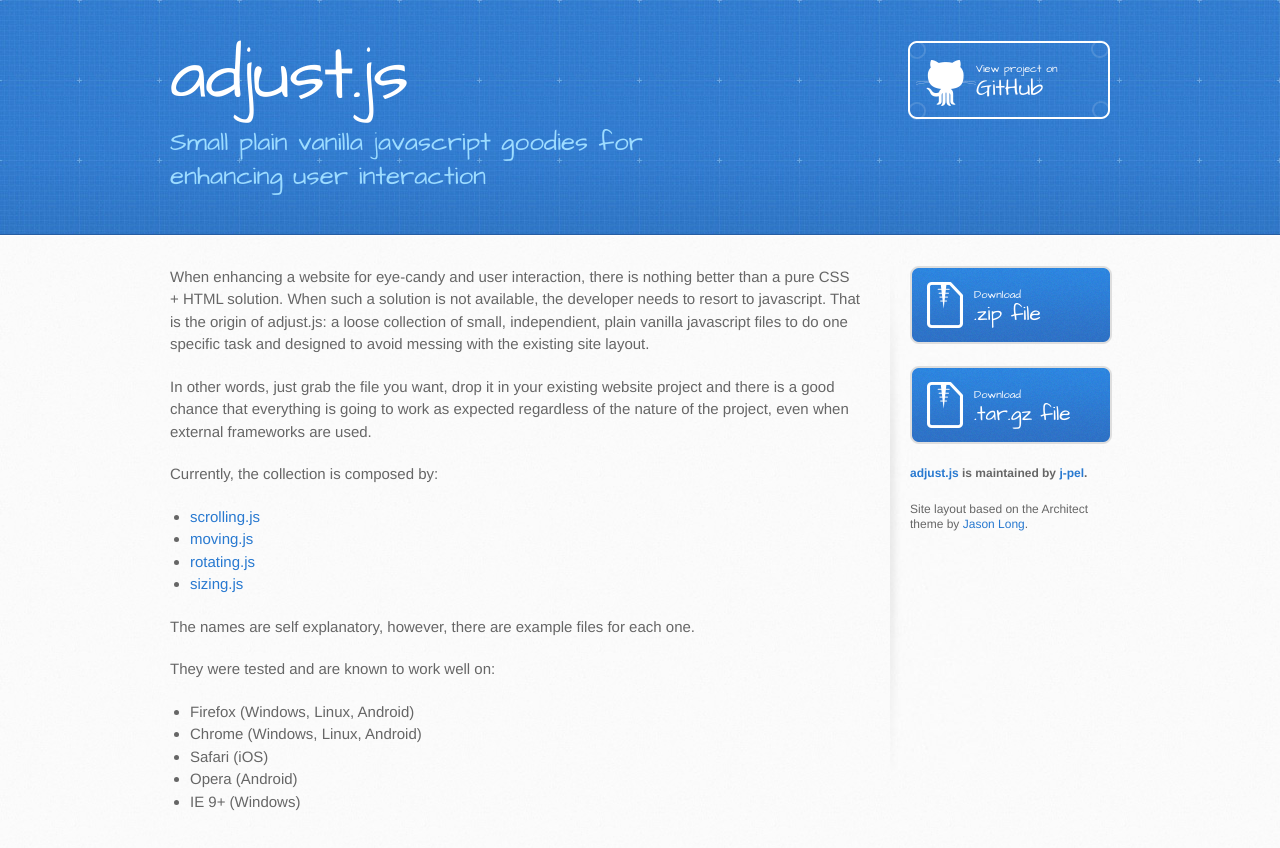
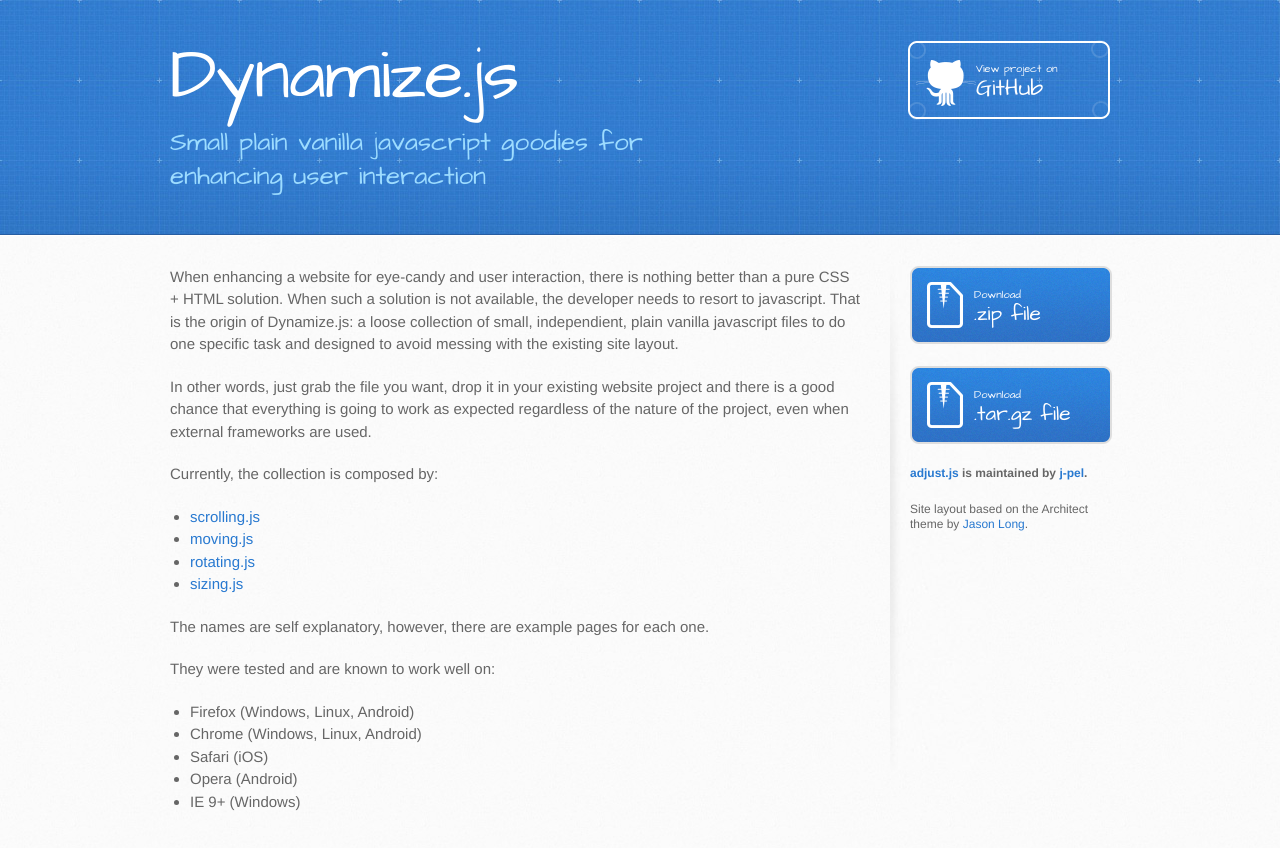
Before and after one commit to j-pel/dynamize, a plain HTML site: page index.html in a window 1280 px wide. Drawn offline with Linux system fonts and the light colour scheme.

Commit message:
Update index.html

```diff
--- a/index.html
+++ b/index.html
@@ -13,13 +13,13 @@
     <script src="//html5shiv.googlecode.com/svn/trunk/html5.js"></script>
     <![endif]-->
 
-    <title>adjust.js by j-pel</title>
+    <title>Dynamize.js by j-pel</title>
   </head>
 
   <body>
     <header>
       <div class="inner">
-        <h1>adjust.js</h1>
+        <h1>Dynamize.js</h1>
         <h2>Small plain vanilla javascript goodies for enhancing user interaction</h2>
         <a href="https://github.com/j-pel/adjustjs" class="button"><small>View project on</small> GitHub</a>
       </div>
@@ -29,7 +29,7 @@
       <div class="inner clearfix">
         <section id="main-content">
 
-<p>When enhancing a website for eye-candy and user interaction, there is nothing better than a pure CSS + HTML solution. When such a solution is not available, the developer needs to resort to javascript. That is the origin of adjust.js: a loose collection of small, independient, plain vanilla javascript files to do one specific task and designed to avoid messing with the existing site layout.</p>
+<p>When enhancing a website for eye-candy and user interaction, there is nothing better than a pure CSS + HTML solution. When such a solution is not available, the developer needs to resort to javascript. That is the origin of Dynamize.js: a loose collection of small, independient, plain vanilla javascript files to do one specific task and designed to avoid messing with the existing site layout.</p>
 
 <p>In other words, just grab the file you want, drop it in your existing website project and there is a good chance that everything is going to work as expected regardless of the nature of the project, even when external frameworks are used.</p>
 
@@ -42,7 +42,7 @@
 <li><a href="sizing.html">sizing.js</a></li>
 </ul>
 
-<p>The names are self explanatory, however, there are example files for each one.</p>
+<p>The names are self explanatory, however, there are example pages for each one.</p>
 
 <p>They were tested and are known to work well on:</p>
 
@@ -56,16 +56,16 @@
         </section>
 
         <aside id="sidebar">
-          <a href="https://github.com/j-pel/adjustjs/zipball/master" class="button">
+          <a href="https://github.com/j-pel/dynamize/zipball/master" class="button">
             <small>Download</small>
             .zip file
           </a>
-          <a href="https://github.com/j-pel/adjustjs/tarball/master" class="button">
+          <a href="https://github.com/j-pel/dynamize/tarball/master" class="button">
             <small>Download</small>
             .tar.gz file
           </a>
 
-          <p class="repo-owner"><a href="https://github.com/j-pel/adjustjs">adjust.js</a> is maintained by <a href="https://github.com/j-pel">j-pel</a>.</p>
+          <p class="repo-owner"><a href="https://github.com/j-pel/dynamize">adjust.js</a> is maintained by <a href="https://github.com/j-pel">j-pel</a>.</p>
 
           <p>Site layout based on the Architect theme by <a href="https://twitter.com/jasonlong">Jason Long</a>.</p>
         </aside>
```
